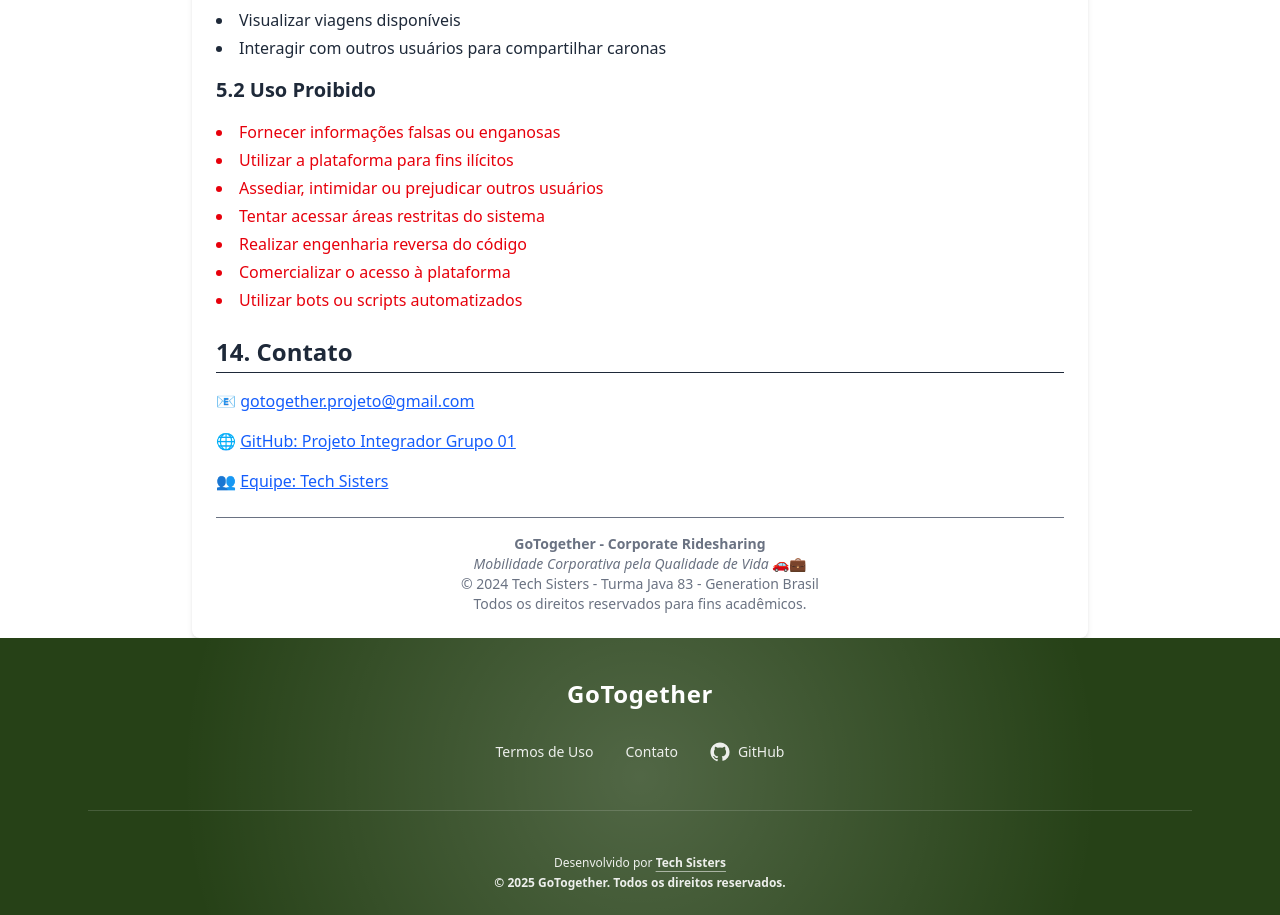
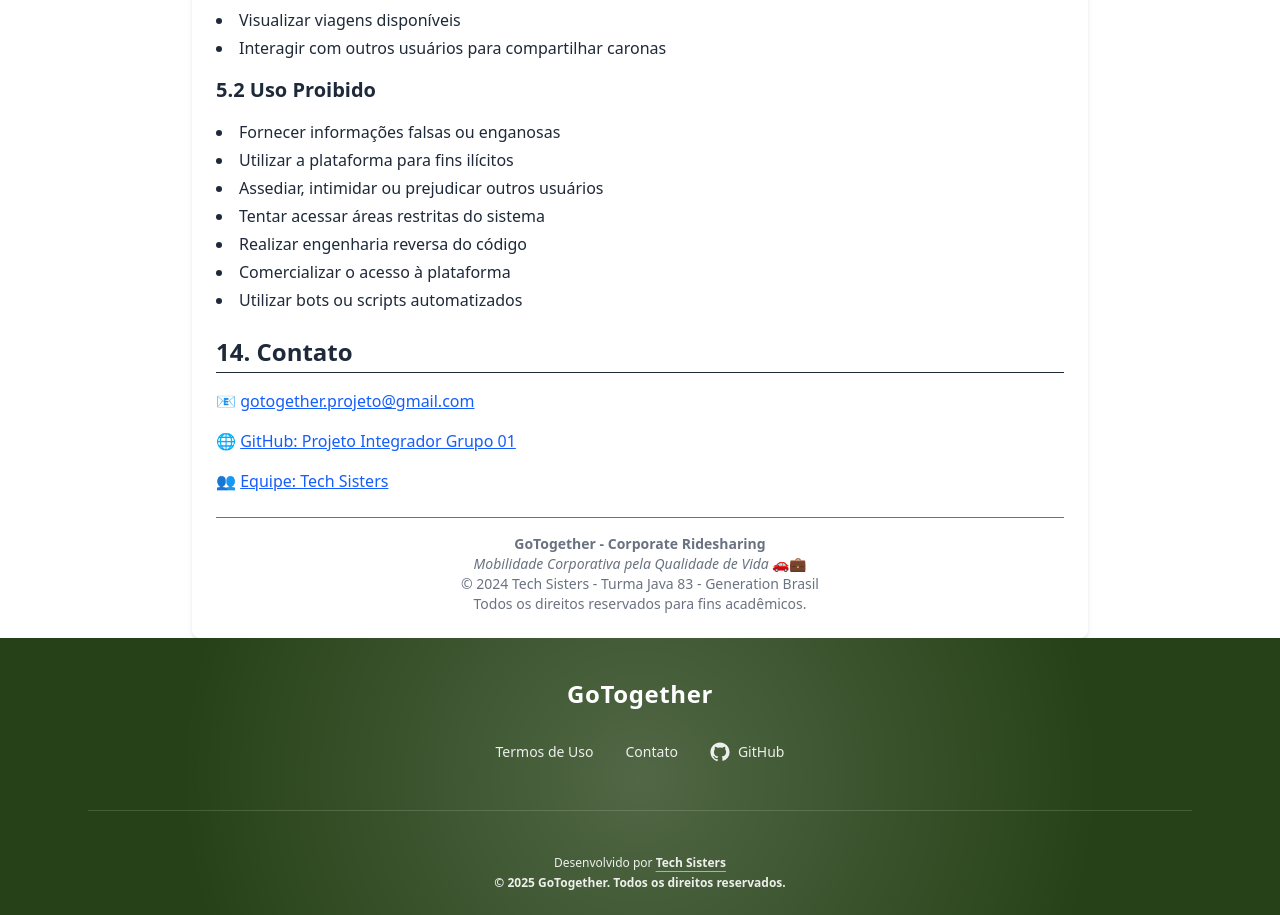
Before and after one commit to Projeto-Integrador-Grupo-01/carona-frontend, a React (Vite) app: page /termos in a window 1280 px wide. Shown: the part 1106-2021 px from the top of the page. Built offline with nearby package versions, Linux system fonts and the light colour scheme.

Commit message:
update termos

```diff
--- a/src/pages/termos/Termos.tsx
+++ b/src/pages/termos/Termos.tsx
@@ -65,7 +65,7 @@
         </ul>
 
         <h3 className="text-xl font-semibold mt-2">5.2 Uso Proibido</h3>
-        <ul className="list-disc list-inside space-y-1 text-red-600">
+        <ul className="list-disc list-inside space-y-1">
           <li>Fornecer informações falsas ou enganosas</li>
           <li>Utilizar a plataforma para fins ilícitos</li>
           <li>Assediar, intimidar ou prejudicar outros usuários</li>
```
